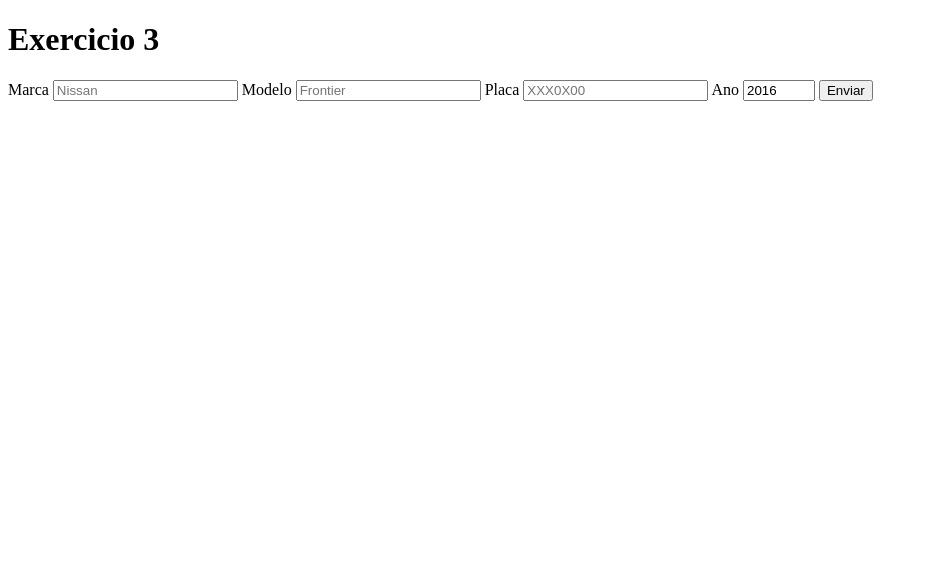
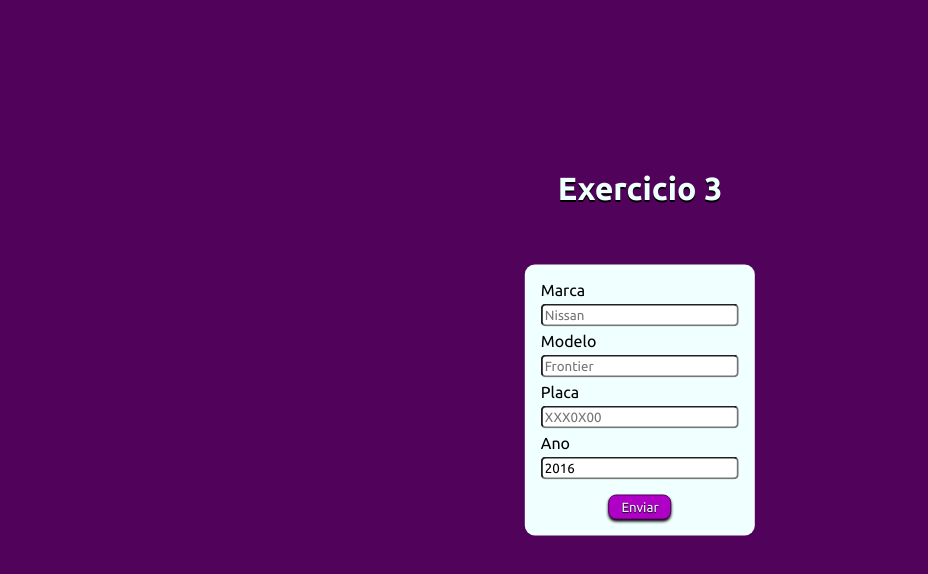
Before and after one commit to LucasDCoelho/Exercise_Digital_College, a plain HTML site: page Table_3/index.html in a window 1280 px wide. Shown: the whole page, without its empty margins (0-928 px from the left). Drawn offline with Linux system fonts and the light colour scheme; the site is published under a folder, as on GitHub Pages, so addresses that start at the root find nothing.

Commit message:
Update index.html

```diff
--- a/Table_3/index.html
+++ b/Table_3/index.html
@@ -4,7 +4,7 @@
         <meta charset="UTF-8">
         <meta http-equiv="X-UA-Compatible" content="IE=edge">
         <meta name="viewport" content="width=device-width, initial-scale=1.0">
-        <link rel="stylesheet" href="/Table_3/CSS/style.css">
+        <link rel="stylesheet" href="./CSS/style.css">
         <title>Document</title>
     </head>
     <body>
```
